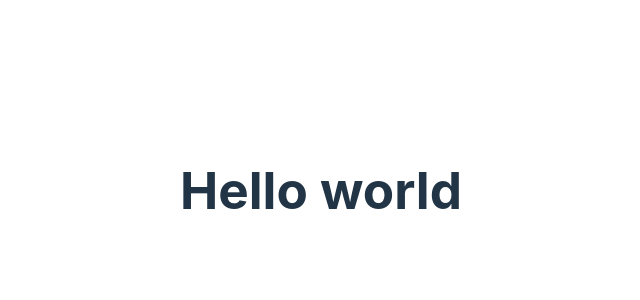
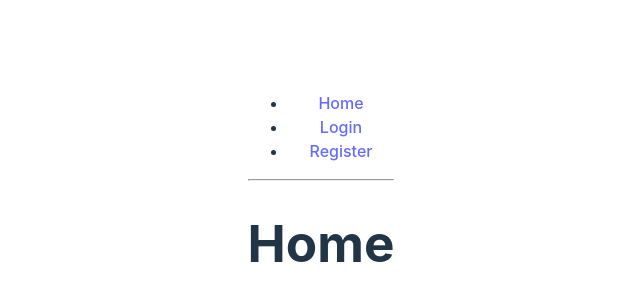
Before and after one commit to BeKind622/obanshireCubs, a React (Vite) app: page / in a window 1280 px wide. Shown: the part 210-510 px from the top of the page, without its empty margins (319-959 px from the left). Built offline with nearby package versions, Linux system fonts and the light colour scheme.

Commit message:
copied from react take 3

```diff
--- a/src/App.jsx
+++ b/src/App.jsx
@@ -1,17 +1,38 @@
-import { useState } from 'react'
-import reactLogo from './assets/react.svg'
-import viteLogo from '/vite.svg'
-import './App.css'
+import React from 'react';
+import { BrowserRouter as Router, Routes, Route, Link } from 'react-router-dom';
+import Login from './pages/shared/Login';
+import Register from './pages/shared/Register';
+import Home from './pages/shared/Home';
+import './App.css';
 
-function App() {
+const App = () => {
+  return (
+    <Router>
+      <div>
+        <nav>
+          <ul>
+            <li>
+              <Link to="/">Home </Link>
+            </li>
+            <li>
+              <Link to="/login">Login </Link>
+            </li>
+            <li>
+              <Link to="/register">Register </Link>
+            </li>
+          </ul>
+        </nav>
 
+        <hr />
 
-  return (
-    <>
-    <h1>Hello world</h1>
-    </>
+        <Routes>
+          <Route path="/" element={<Home />} />
+          <Route path="/login" element={<Login />} />
+          <Route path="/register" element={<Register />} />
+        </Routes>
+      </div>
+    </Router>
+  );
+};
 
-  )
-}
-
-export default App
+export default App;
--- /dev/null
+++ b/src/pages/shared/Home.jsx
@@ -0,0 +1,10 @@
+import React from 'react';
+
+const Home = () => {
+  return (
+    <>
+      <h1> Home </h1>
+    </>
+  );
+};
+export default Home;
--- /dev/null
+++ b/src/pages/shared/Login.jsx
@@ -0,0 +1,12 @@
+import React from 'react';
+
+const Register = () => {
+  return (
+    <>
+      <h1> Register </h1>
+
+
+    </>
+  );
+};
+export default Register;
```
Also changed, not shown: src/pages/shared/Register.jsx (added).
